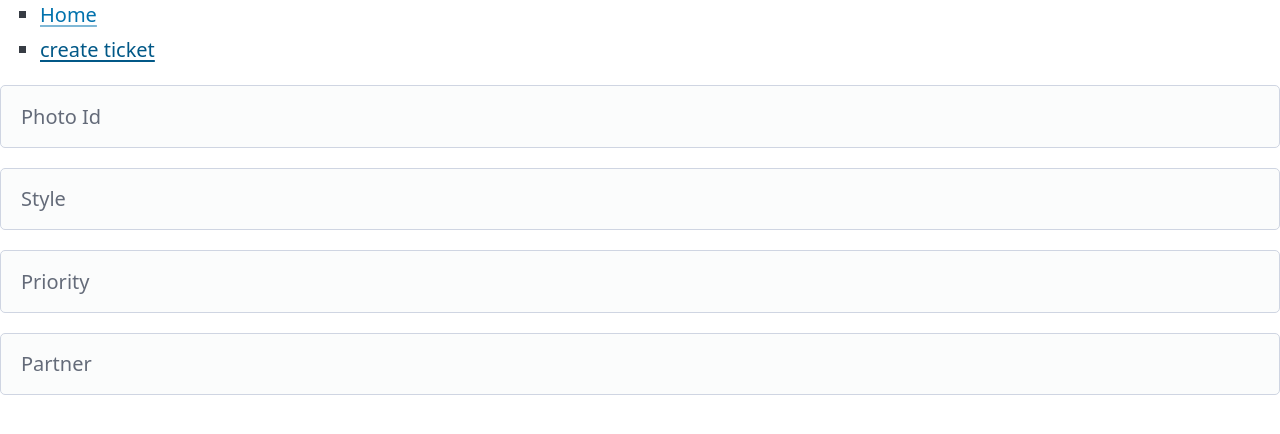
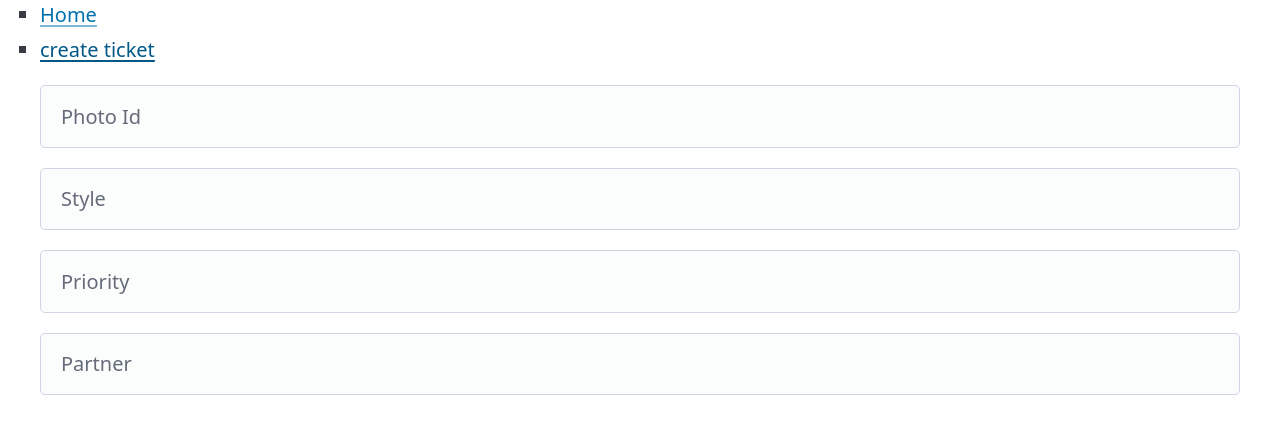
Before and after one commit to jemomi/bestseller-recolour, a Vue app in the folder client/: page /create-ticket in a window 1280 px wide. Shown: the top 434 px of the page. Built offline with nearby package versions, Linux system fonts and the light colour scheme; the HTML template or start-up script is replaced by a standard one.

Commit message:
added container to home page content

```diff
--- a/client/src/App.vue
+++ b/client/src/App.vue
@@ -1,6 +1,6 @@
 <template>
   <Header></Header>
-  <main>
+  <main class="container">
     <RouterView></RouterView>
   </main>
 </template>
```
